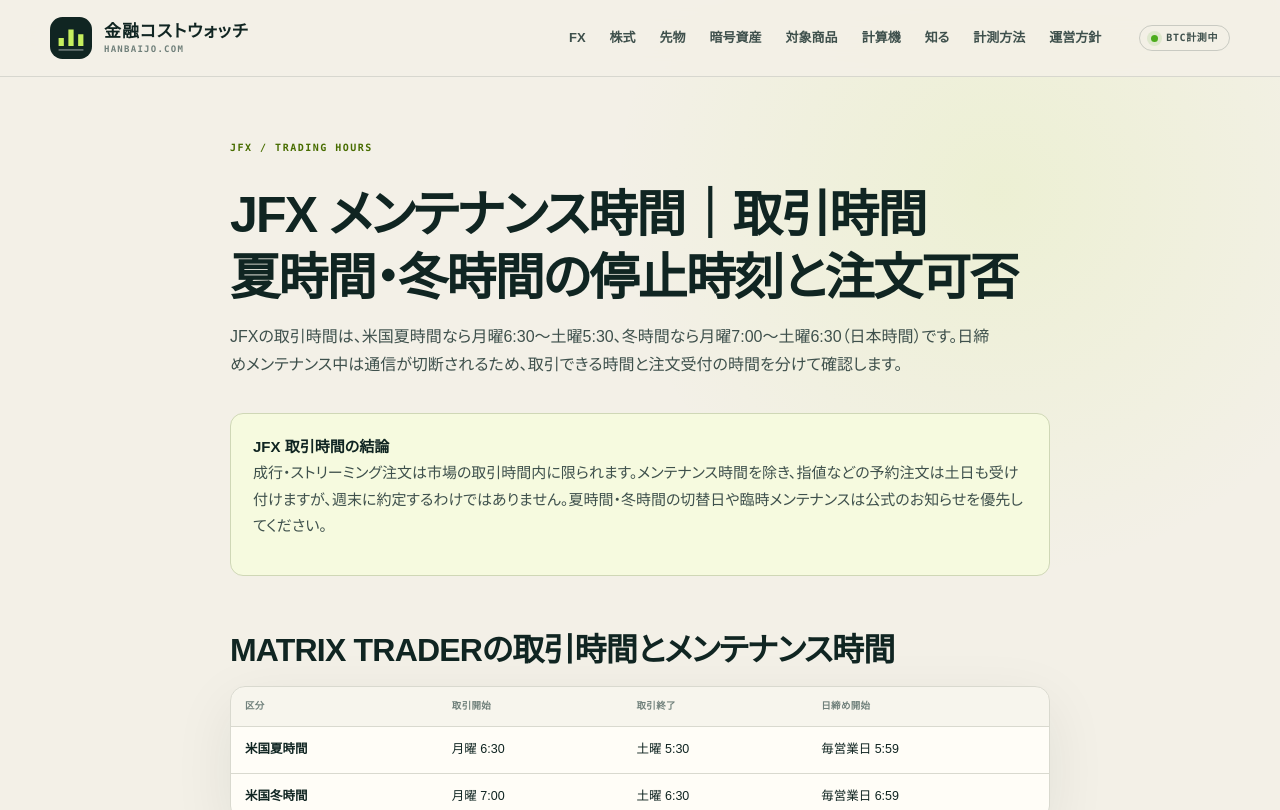
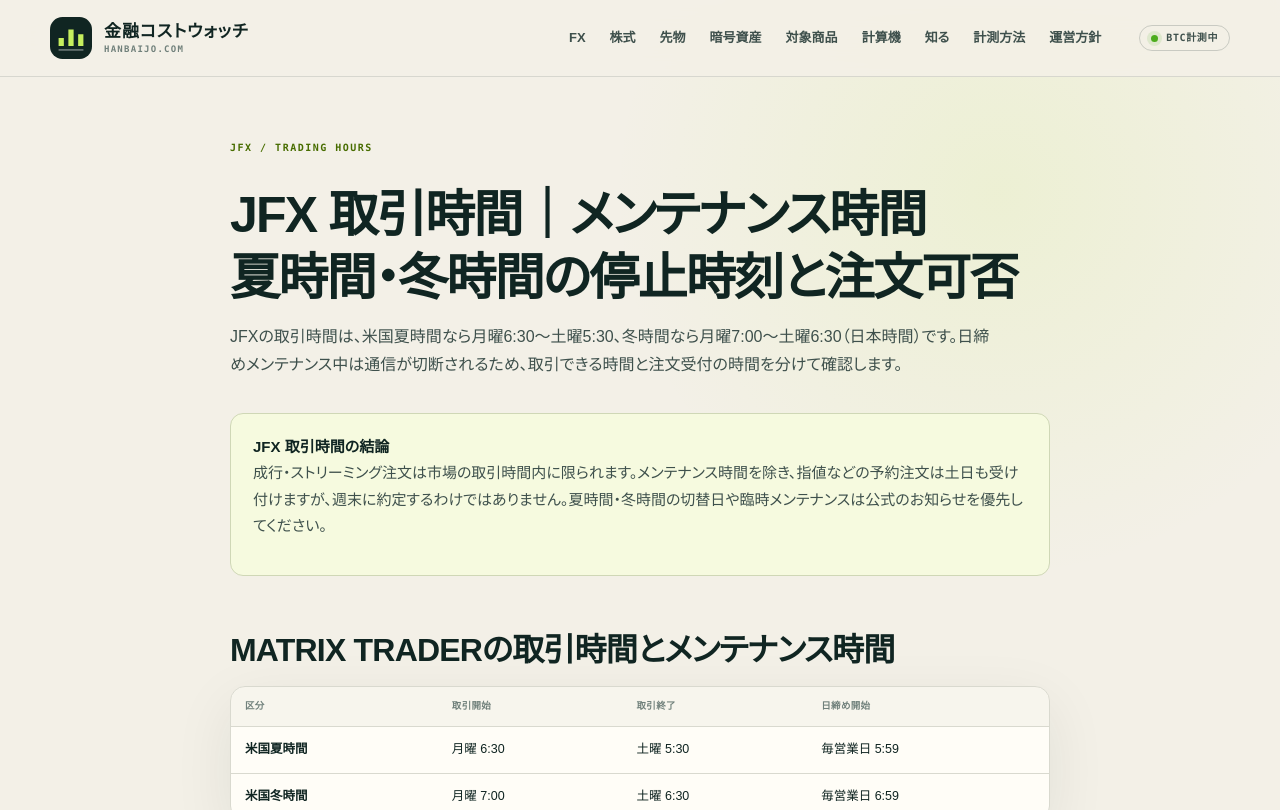
Before and after one commit to mrok18/hanbaijo, a Next.js app: page /articles/jfx-trading-hours-maintenance in a window 1280 px wide. Shown: the top 810 px of the page. Built offline with nearby package versions, Linux system fonts and the light colour scheme.

Commit message:
seo: clarify JFX trading hours title

```diff
--- a/app/articles/jfx-trading-hours-maintenance/page.tsx
+++ b/app/articles/jfx-trading-hours-maintenance/page.tsx
@@ -2,14 +2,14 @@ import Link from 'next/link';
 
 export const metadata = {
   alternates: { canonical: '/articles/jfx-trading-hours-maintenance' },
-  title: 'JFX メンテナンス時間｜取引時間・夏冬時間と注文可否',
+  title: 'JFX 取引時間｜メンテナンス・夏冬時間と注文可否',
   description: 'JFXのメンテナンス時間と取引時間を夏時間・冬時間に分け、日締めの停止時刻、週末の予約注文、注文前の注意点を公式情報から確認します。',
 };
 
 export default function Page() {
   return <article>
     <p className="page-kicker">JFX / TRADING HOURS</p>
-    <h1>JFX メンテナンス時間｜取引時間<br />夏時間・冬時間の停止時刻と注文可否</h1>
+    <h1>JFX 取引時間｜メンテナンス時間<br />夏時間・冬時間の停止時刻と注文可否</h1>
     <p className="lede">JFXの取引時間は、米国夏時間なら月曜6:30〜土曜5:30、冬時間なら月曜7:00〜土曜6:30（日本時間）です。日締めメンテナンス中は通信が切断されるため、取引できる時間と注文受付の時間を分けて確認します。</p>
 
     <div className="callout"><strong>JFX 取引時間の結論</strong><p>成行・ストリーミング注文は市場の取引時間内に限られます。メンテナンス時間を除き、指値などの予約注文は土日も受け付けますが、週末に約定するわけではありません。夏時間・冬時間の切替日や臨時メンテナンスは公式のお知らせを優先してください。</p></div>
```
